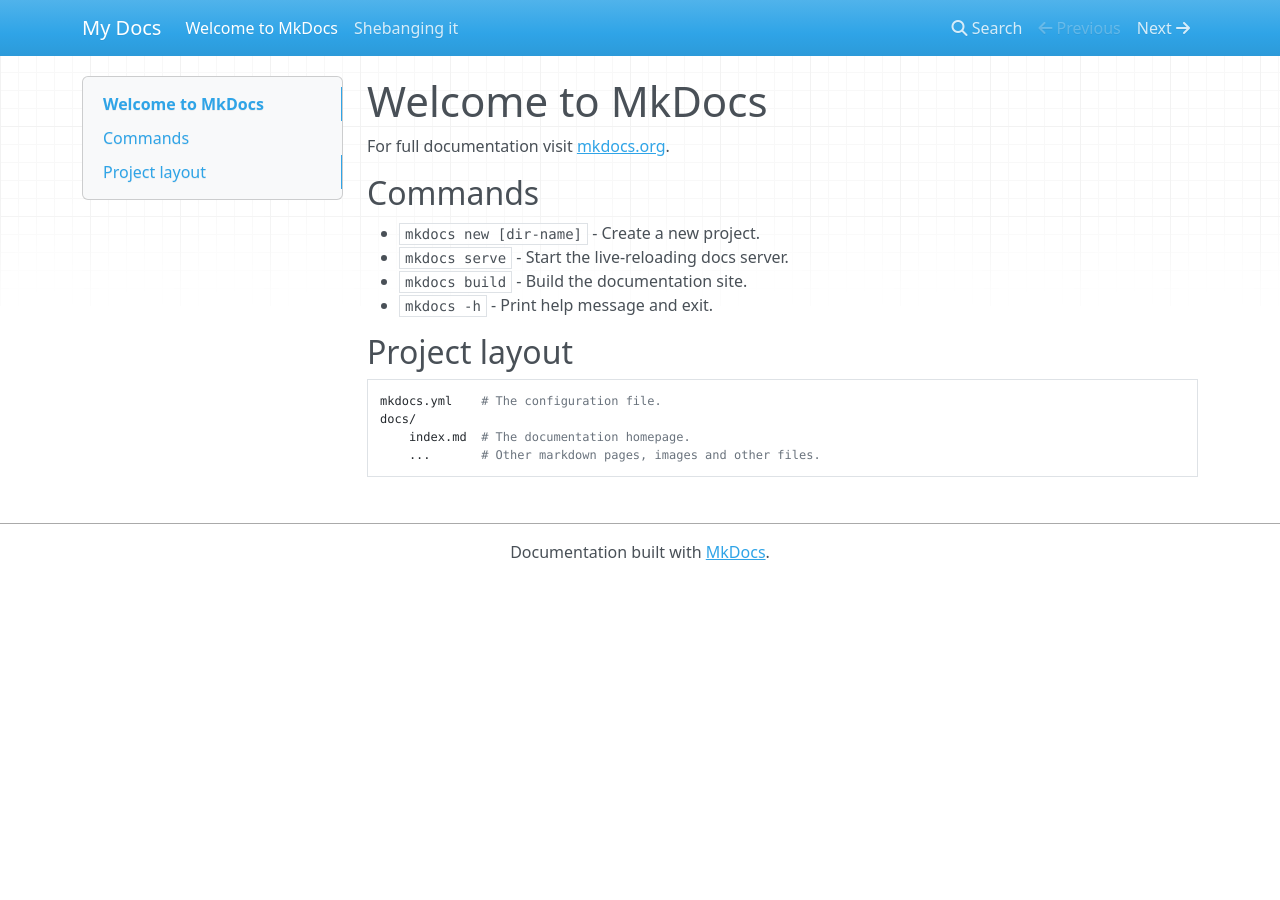
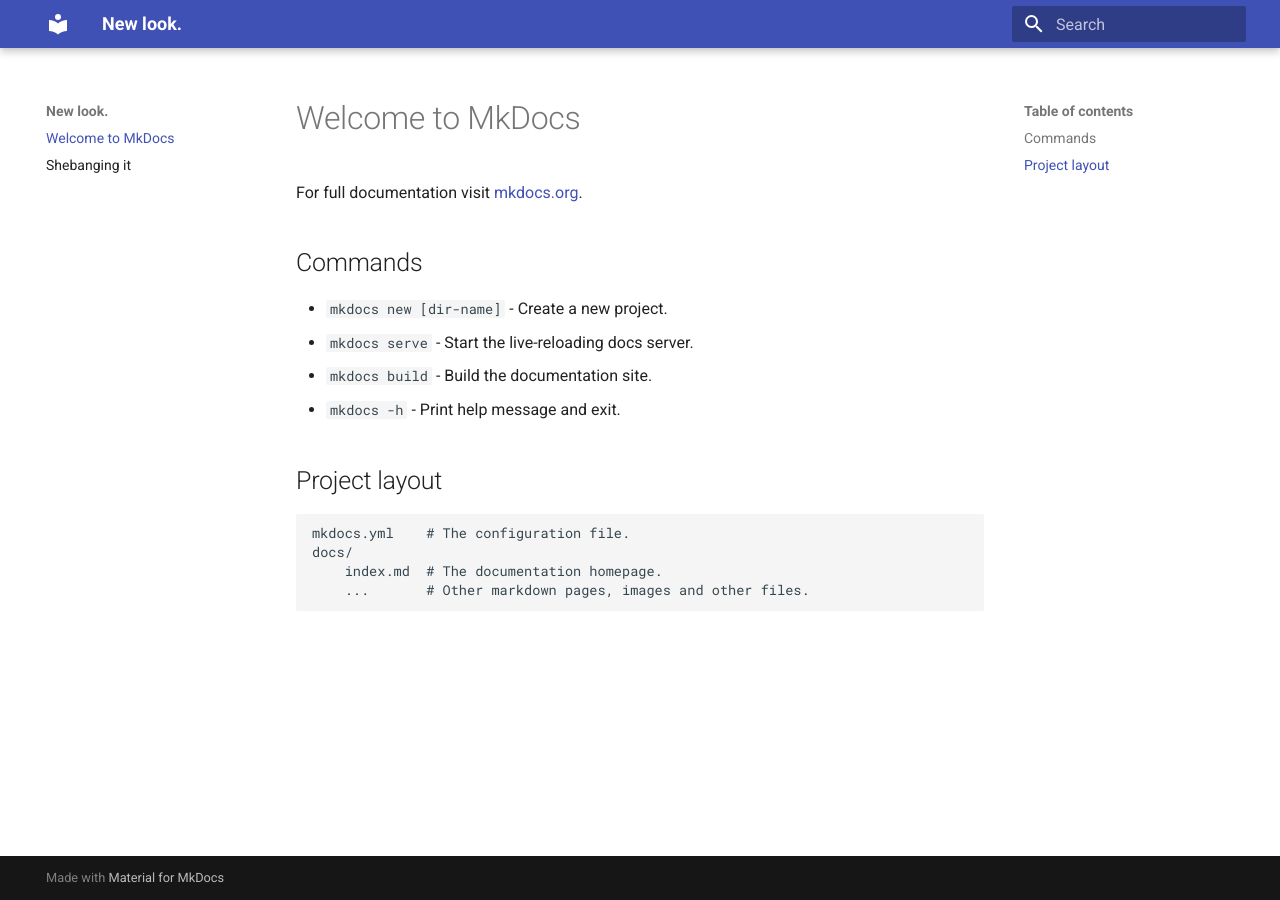
Before and after one commit to pete312/trydocs, an MkDocs documentation site: the page built from docs/index.md, in a window 1280 px wide. Built offline with MkDocs 1.6.1 and Material for MkDocs 9.7.7, drawn with Linux system fonts in a browser that asks for light colours; nearby versions of some CDN libraries; a script that is not in the unit is left out.

Commit message:
try theme

```diff
--- a/mkdocs.yml
+++ b/mkdocs.yml
@@ -1 +1,58 @@
-site_name: My Docs
+site_name: New look.
+
+theme:
+    name: material
+    nav_style: light
+    palette:
+        accent: pink
+        primary: indigo
+
+nav:
+
+
+plugins:
+    - search
+    - charts
+    - mermaid2:
+        version: 8.6.4
+        securityLevel: 'loose'
+
+
+
+markdown_extensions:
+  - admonition
+  - def_list
+  - pymdownx.highlight
+  - pymdownx.inlinehilite
+
+  - pymdownx.snippets
+  - pymdownx.details
+  - footnotes
+  - pymdownx.tasklist:
+      custom_checkbox: true
+      clickable_checkbox: true
+  - pymdownx.tabbed:
+      alternate_style: true
+
+  - pymdownx.superfences:
+      custom_fences:
+        - name: vegalite
+          class: vegalite
+          format: !!python/name:mkdocs_charts_plugin.fences.fence_vegalite
+
+        - name: mermaid
+          class: mermaid
+          format: !!python/name:mermaid2.fence_mermaid
+  - pymdownx.emoji:
+      emoji_index: !!python/name:materialx.emoji.twemoji
+      emoji_generator: !!python/name:materialx.emoji.to_svg
+
+
+extra_css:
+    - https://maxcdn.bootstrapcdn.com/font-awesome/4.6.1/css/font-awesome.min.css
+
+extra_javascript:
+    - https://unpkg.com/mermaid/dist/mermaid.min.js
+    - https://cdn.jsdelivr.net/npm/vega@5
+    - https://cdn.jsdelivr.net/npm/vega-lite@5
+    - https://cdn.jsdelivr.net/npm/vega-embed@6
```
